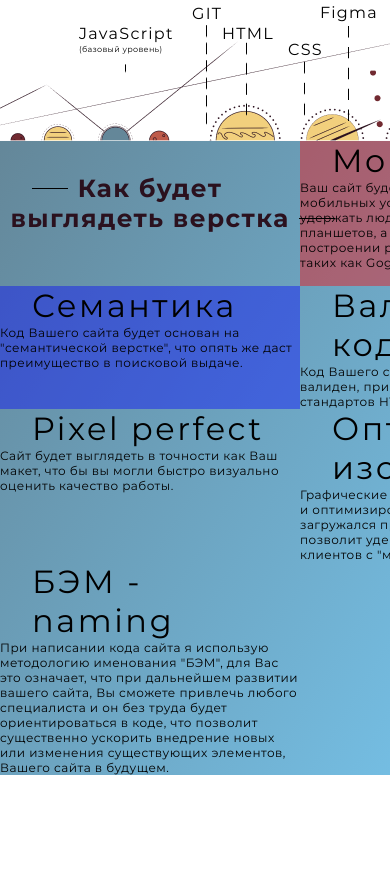
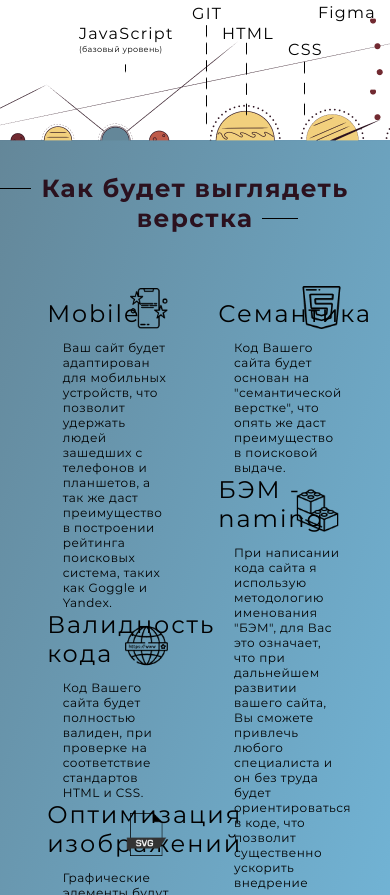
Before and after one commit to Chiga2030/taa-dev.pro, a plain HTML site: page index.html in a window 390 px wide. Shown: the part 1105-2000 px from the top of the page. Before the commit the page ends 1880 px from the top, so only its background shows below. Drawn offline with Linux system fonts and the light colour scheme; files whose address does not match are found by name.

Commit message:
style for 768px - completed

```diff
--- a/index.html
+++ b/index.html
@@ -148,6 +148,8 @@
 
 			<h2 class="advantages__title-advantages title-advantages">Как будет выглядеть верстка</h2>
 
+			<div class="wrapper-advantages">
+
 				<div class="advantages__advantage advantage">
 					<h3 class="advantage__subtitle">Mobile</h3>
 					<p class="advantage__description">Ваш сайт будет адаптирован для мобильных устройств, что позволит удержать людей зашедших <wbr>с телефонов и планшетов, а так же даст преимущество в построении рейтинга поисковых система, таких как Goggle и Yandex.</p>
@@ -196,6 +198,8 @@
 					</span>
 				</div>
 
+			</div>
+
 		</section>
 
 	</main>
--- a/style-768px.css
+++ b/style-768px.css
@@ -56,7 +56,7 @@
 
 	.contacts-subtitle {
 		animation: contacts-subtitle-to-left .8s ease-in-out 1 forwards;
-		max-width: 180px;
+		max-width: 180;
 	}
 
 	@keyframes contacts-subtitle-to-left {
@@ -76,7 +76,7 @@
 		animation: contacts-subtitle-to-right .8s ease-in-out 1 forwards;
 		font-size: 1em;
 		letter-spacing: .08em;
-		max-width: 230px;
+		max-width: 230;
 	}
 
 	@keyframes contacts-subtitle-to-right {
@@ -218,7 +218,7 @@
 	.animation-asteroids {
 	  background:  url(./img/animation-asteroids-768px.png) left;
 	  bottom: 1px;
-	  height: 70px;
+	  height: 70;
 	  left: 356px;
 	}
 
@@ -283,7 +283,7 @@
 	}
 
 	.dotted-line-figma {
-	  bottom: 20px;
+	  bottom: 20;
 		height: 25px;
 		left: 348px;
 		top: unset;
@@ -349,8 +349,8 @@
 	}
 
 	@keyframes to-down-git {
-	 from { transform: translateY(100px); }
-	 to { transform: translateY(0px); }
+	 from { transform: translateY(100); }
+	 to { transform: translateY(0); }
 	}
 
 	.wrapper-skill-html {
@@ -360,7 +360,7 @@
 	}
 
 	@keyframes to-down-html {
-	 from { transform: translateY(70px); }
+	 from { transform: translateY(70); }
 	 to { transform: translateY(0); }
 	}
 
@@ -377,7 +377,7 @@
 
 	.wrapper-skill-figma {
 	  bottom: 119px;
-		left: 320px;
+		left: 320;
 		top: unset;
 	}
 
@@ -394,7 +394,7 @@
 	}
 
 	@keyframes to-down-php {
-	 from { transform: translateY(60px); }
+	 from { transform: translateY(60); }
 	 to { transform: translateY(0); }
 	}
 
@@ -445,124 +445,151 @@
 	/* block adventages - 768px */
 
 	.advantages {
-		display: grid;
-		grid-template-columns: 300px 300px;
-		/*background: linear-gradient(to bottom right, #648799, #74BDe2);*/
+		display: block;
+		grid-template-columns: unset;
 		grid-column: unset;
 	}
 
+	.wrapper-advantages {
+		display: grid;
+		grid-template-columns: repeat(23, 1fr);
+		grid-template-rows: repeat(54, 10);
+		padding: 0 1em 1.8em 1em;
+	}
+
 	.advantages__title-advantages {
-		margin: -0.04em auto 1.2em;	/*!!!!!!!!!!!!!!!!!!!!!*/
+		margin: -.04em auto 0;
 	}
 
 	.title-advantages {
-		/*color: #2B111E;*/
-		/*font: normal 700 1.55em montserrat;*/
-		/*letter-spacing: .055em;*/
-		padding: 1.3em 0 .95em;
-		/*position: relative;*/
-		/*text-align: center;*/
-	}
-/*
-	.title-advantages::before,
-	.title-advantages::after {
-		background: url(./img/line.png) no-repeat center;
-		content: '';
-		height: 34px;
-		position: absolute;
-		width: 36px;
+		padding: 1.3em 0 1.5em;
 	}
 
-	.title-advantages::before {
-		transform: translate(-46px, -1px);
-	}
-
-	.title-advantages::after {
-		transform: translate(9px, -1px);
-	}
-*/
-	.advantages__advantage:nth-child(2) {
-			margin-bottom: unset;
+	.advantages__advantage:nth-child(1) {
+		grid-column: 3/11;
+		grid-row: 1/18;
+		order: 1;
+		margin-bottom: 0;
 	}
 
 	.advantages__advantage:nth-child(3) {
-		margin-bottom: unset;
-	}
-
-	.advantages__advantage:nth-child(4) {
-		margin-bottom: unset;
+		grid-column: 3/11;
+		grid-row: 22/35;
+		order: 3;
+		margin-bottom: 0;
 	}
 
 	.advantages__advantage:nth-child(5) {
-		margin-bottom: unset;
+		grid-column: 3/11;
+		grid-row: 34/55;
+		order: 5;
+		margin-bottom: 0;
+	}
+
+	.advantages__advantage:nth-child(2) {
+		grid-column: 14/22;
+		grid-row: 1/15;
+		order: 2;
+		margin-bottom: 0;
 	}
 
 	.advantages__advantage:nth-child(6) {
-		margin-bottom: unset;
+		grid-column: 14/22;
+		grid-row: 15/42;
+		order: 4;
+		margin-bottom: 0;
 	}
 
-	.advantages__advantage:nth-child(7) {
-		margin-bottom: unset;
+	.advantages__advantage:nth-child(5) {
+		grid-column: 3/11;
+		grid-row: 37/40;
+		order: 5;
+		margin-bottom: 0;
+	}
+
+		.advantages__advantage:nth-child(4) {
+		grid-column: 14/22;
+		grid-row: 41/54;
+		order: 6;
+		margin-bottom: 0;
 	}
 
 	.advantage {
-		display: unset;
+		display: block;
 		grid-template-columns: unset;
 		max-width: unset;
-		padding: unset;
+		padding: 0 0 0 0;
+		position: relative;
 	}
 
-
-
 	.advantage__subtitle {
-		font: normal 400 2em montserrat;
+		height: 58px;
+		display: flex;
+    align-items: flex-end;
 		letter-spacing: .08em;
-		margin: 0;
-		text-align: unset;
+		text-align: left;
+		padding: 0;
+		max-width: 198px;
 	}
 
 	.advantage__description {
 		letter-spacing: .04em;
 		margin: 0;
-		padding: unset;
-	}
-
-	.advantage__image {
-		height: unset;
+		padding: 1em .1em 0 1.3em;
 	}
 
 	.advantage__image_mobile {
-		background: url(./img/advantages/mobile.png) no-repeat center;
+		background: url(./img/advantages/mobile.png) no-repeat center cover;
+		height: 41px;
+		position: absolute;
+		right: 4px;
+		top: 18px;
+		width: 38px;
 	}
 
 	.advantage__image_semantics {
-		background: url(./img/advantages/semantics.png) no-repeat center;
+		background: url(./img/advantages/semantics.png) no-repeat center cover;
+		height: 43px;
+		position: absolute;
+		right: 0;
+		top: 16px;
+		width: 43px;
 	}
 
 	.advantage__image_validity {
-		background: url(./img/advantages/validity.png) no-repeat center;
+		background: url(./img/advantages/validity.png) no-repeat center cover;
+		height: 43px;
+		position: absolute;
+		right: 4px;
+		top: 14px;
+		width: 43px;
 	}
 
 	.advantage__image_pixel-perfect {
-		background: url(./img/advantages/pixel-perfect.png) no-repeat center;
+		background: url(./img/advantages/pixel-perfect.png) no-repeat center cover;
+		height: 44px;
+		position: absolute;
+		right: 3px;
+		top: 14px;
+		width: 43px;
 	}
 
 	.advantage__image_optimization {
-		background: url(./img/advantages/optimization.png) no-repeat center;
+		background: url(./img/advantages/optimization.png) no-repeat center cover;
+		height: 43px;
+		position: absolute;
+		right: 4px;
+		top: 13px;
+		width: 43px;
 	}
 
 	.advantage__image_bem {
-		background: url(./img/advantages/bem.png) no-repeat center;
+		background: url(./img/advantages/bem.png) no-repeat center cover;
+		height: 43px;
+		position: absolute;
+		right: 4px;
+		top: 14px;
+		width: 43px;
 	}
 
-.advantage:nth-child(2) {
-	display: block;
-		background: rgba(255, 0, 0, .4);
-	}
-.advantage:nth-child(3) {
-	display: block;
-		background: rgba(0, 0, 255, .4);
-	}
-
-
 }
--- a/style.css
+++ b/style.css
@@ -76,8 +76,8 @@ body {
 .avatar {
 	background: url(./img/avatar.jpg) center;
 	border-radius: 50%;
-	height: 162px; /*164px*/
-	width: 162px; /*164px*/
+	height: 164px;
+	width: 164px;
 }
 
 .about-me {
```
Also changed, not shown: img/avatar.jpg. Lines whose indentation alone changed are shown as unchanged.
